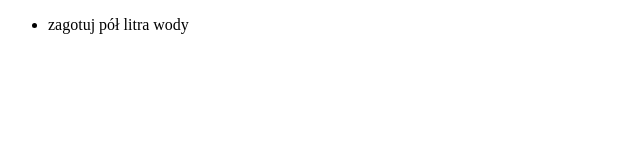
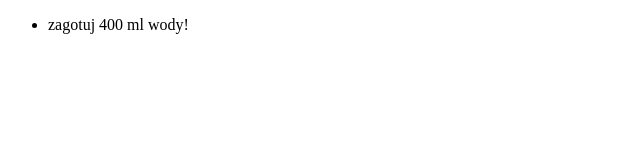
Before and after one commit to jaksli474/kisiel, a plain HTML site: page index.html in a window 1280 px wide. Shown: the full height of the page, 0-640 px from the left. Drawn offline with Linux system fonts and the light colour scheme.

Commit message:
400 ml wody

```diff
--- a/index.html
+++ b/index.html
@@ -5,7 +5,7 @@
 
 <body>
 <ul>
-    <li>zagotuj pół litra wody</li>
+    <li>zagotuj 400 ml wody!</li>
 </ul>
 </body>
 </html>
```
